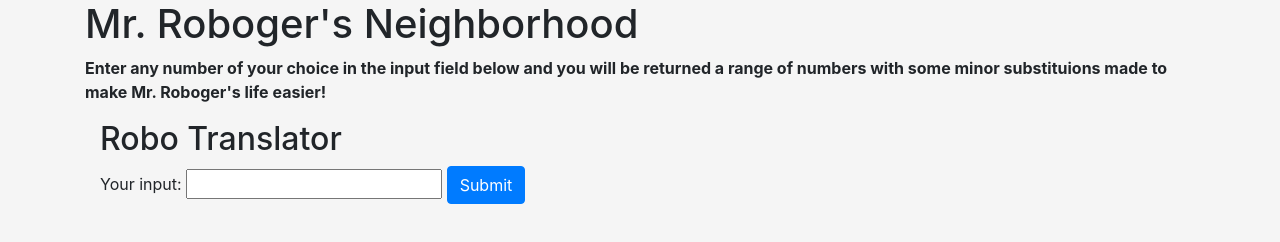
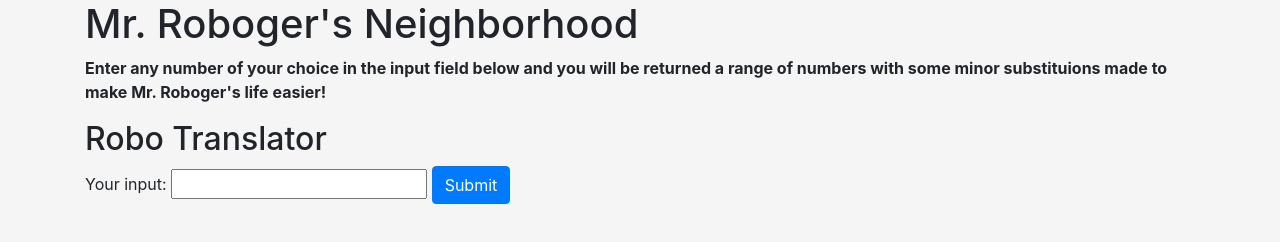
Before and after one commit to justice-rage/mr-robogers-neighborhood, a plain HTML site: page index.html in a window 1280 px wide. Drawn offline with Linux system fonts and the light colour scheme.

Commit message:
remove div and container

```diff
--- a/index.html
+++ b/index.html
@@ -9,14 +9,9 @@
 </head>
 <body>
   <div class="container">
-
-    <div>
       <h1>Mr. Roboger's Neighborhood</h1>
-
       <p class="instructions">Enter any number of your choice in the input field below and you will be returned a range of numbers with some minor substituions made to make Mr. Roboger's life easier!</p>
-        <div>
-          <div class="container">
-            <h2>Robo Translator</h2>
+            <h2 class="left">Robo Translator</h2>
             <form id="input-form">
               <label for="user-input">Your input:</label>
               <input id="user-input" type="text">
@@ -25,7 +20,6 @@
             </form>
       <div class="result">
       </div>
-    </div>
   </div>
 </body>
 </html>
```
